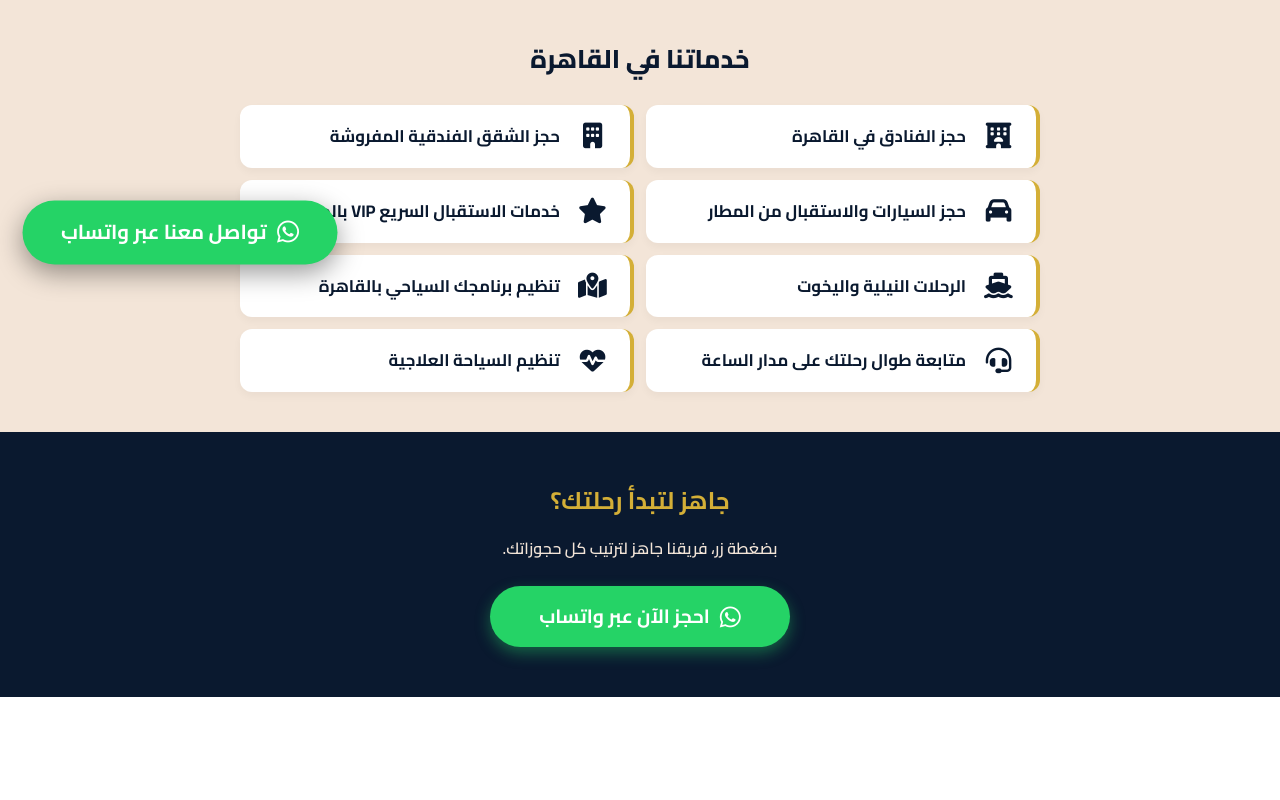
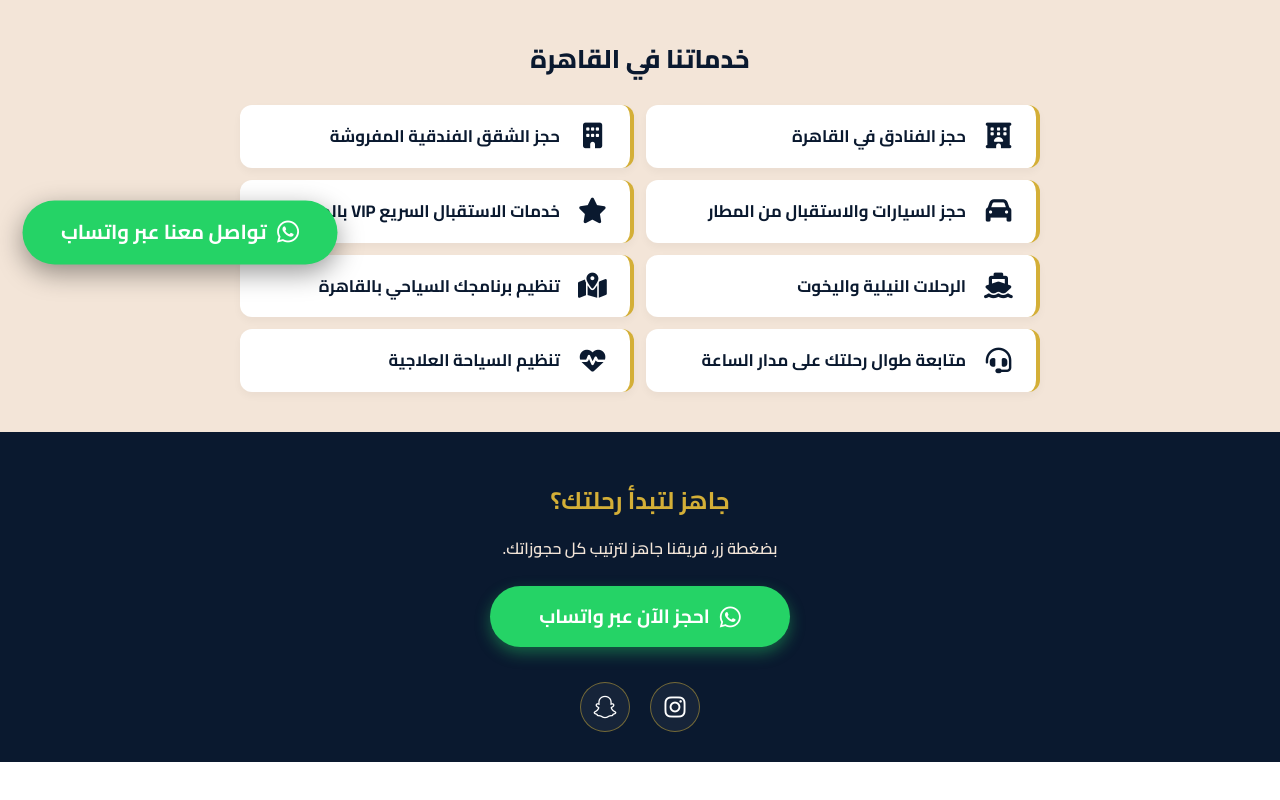
Before and after one commit to youssefsamy447-crypto/anhaatoursimmark, a plain HTML site: page index.html in a window 1280 px wide. Shown: the part 507-1307 px from the top of the page. Before the commit the page ends 1284 px from the top, so only its background shows below. Drawn offline with Linux system fonts and the light colour scheme.

Commit message:
index.html

```diff
--- a/index.html
+++ b/index.html
@@ -15,7 +15,6 @@
     <link rel="stylesheet" href="https://cdnjs.cloudflare.com/ajax/libs/font-awesome/6.4.0/css/all.min.css">
 
     <style>
-        /* الألوان المطلوبة (Navy Blue, Gold, Sand) */
         :root {
             --navy-blue: #0A192F;
             --gold: #D4AF37;
@@ -174,7 +173,7 @@
         }
 
         .final-cta {
-            padding: 50px 20px;
+            padding: 50px 20px 30px;
             text-align: center;
             background-color: var(--navy-blue);
             color: var(--white);
@@ -184,6 +183,35 @@
             color: var(--gold);
             margin-bottom: 15px;
             font-size: 1.5rem;
+        }
+
+        .social-links {
+            margin-top: 35px;
+            display: flex;
+            justify-content: center;
+            gap: 20px;
+        }
+
+        .social-links a {
+            color: var(--white);
+            background-color: rgba(255, 255, 255, 0.05);
+            width: 50px;
+            height: 50px;
+            display: flex;
+            align-items: center;
+            justify-content: center;
+            border-radius: 50%;
+            text-decoration: none;
+            font-size: 1.5rem;
+            transition: all 0.3s ease;
+            border: 1px solid rgba(212, 175, 55, 0.5);
+        }
+
+        .social-links a:hover {
+            background-color: var(--gold);
+            color: var(--navy-blue);
+            border-color: var(--gold);
+            transform: translateY(-5px);
         }
 
         .floating-wa {
@@ -226,12 +254,10 @@
 </head>
 <body>
 
-    <!-- Header -->
     <header>
         <h2>انحاء للتسويق السياحي | Anhaa</h2>
     </header>
 
-    <!-- Hero Section -->
     <section class="hero">
         <h1>القاهرة أحلى مع انحاء</h1>
         <p>إقامتك وتنقلاتك وتجربتك في القاهرة.. إحنا نهتم بكل التفاصيل.</p>
@@ -247,7 +273,6 @@
         </div>
     </section>
 
-    <!-- Services Section -->
     <section class="services">
         <h2>خدماتنا في القاهرة</h2>
         <div class="services-grid">
@@ -275,7 +300,6 @@
                 <i class="fas fa-map-marked-alt"></i>
                 <h3>تنظيم برنامجك السياحي بالقاهرة</h3>
             </div>
-            <!-- الخدمات الجديدة المضافة -->
             <div class="service-card">
                 <i class="fas fa-headset"></i>
                 <h3>متابعة طوال رحلتك على مدار الساعة</h3>
@@ -287,7 +311,6 @@
         </div>
     </section>
 
-    <!-- Trust / Final CTA Section -->
     <section class="final-cta">
         <h2>جاهز لتبدأ رحلتك؟</h2>
         <p style="margin-bottom: 25px; color: var(--sand); font-weight: 600;">بضغطة زر، فريقنا جاهز لترتيب كل حجوزاتك.</p>
@@ -295,9 +318,17 @@
             <i class="fab fa-whatsapp"></i>
             احجز الآن عبر واتساب
         </a>
+
+        <div class="social-links">
+            <a href="https://www.instagram.com/anhaa_tourizm_marketing?obrf=MTdodThtOHF6c2E2OA==" target="_blank" rel="noopener" aria-label="تابعنا على إنستجرام">
+                <i class="fab fa-instagram"></i>
+            </a>
+            <a href="https://snapchat.com/t/JQaBV8sN" target="_blank" rel="noopener" aria-label="تابعنا على سناب شات">
+                <i class="fab fa-snapchat-ghost"></i>
+            </a>
+        </div>
     </section>
 
-    <!-- Floating WhatsApp Button -->
     <a href="https://wa.me/201117333065?text=أهلاً%20انحاء،%20شوفت%20إعلانكم%20على%20سناب%20شات%20وعايز%20أعرف%20عروض%20القاهرة." class="wa-btn floating-wa" target="_blank" rel="noopener">
         <i class="fab fa-whatsapp"></i>
         تواصل معنا عبر واتساب
```
